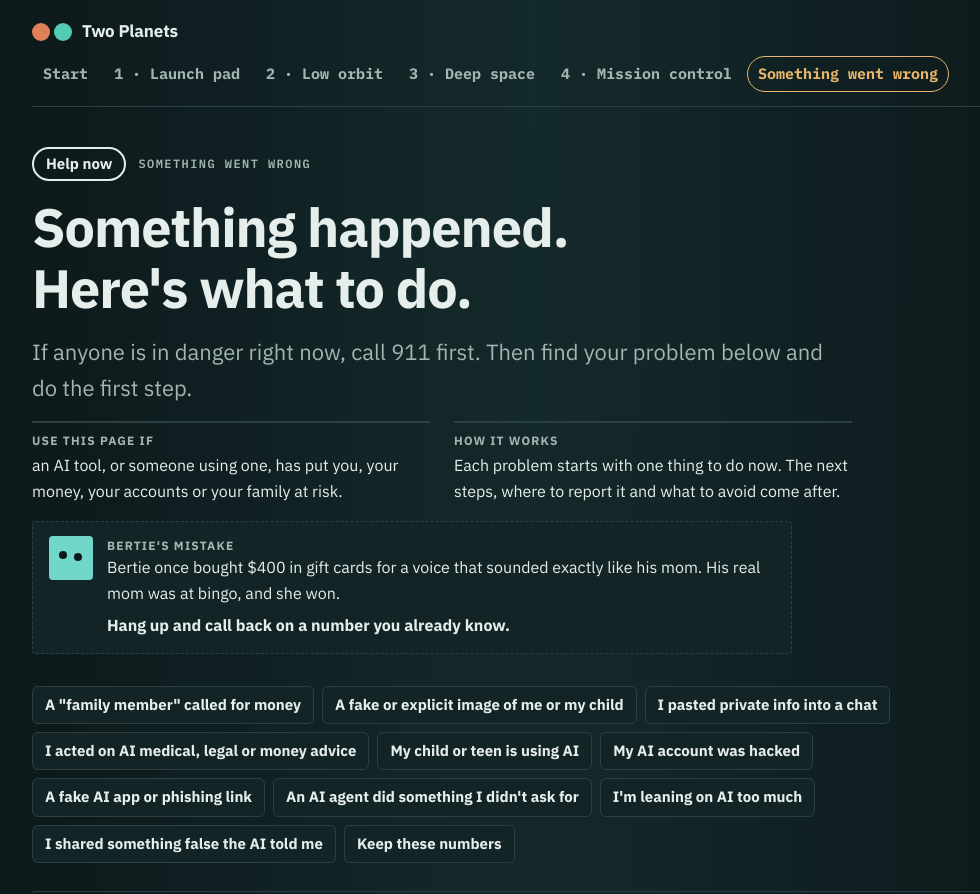
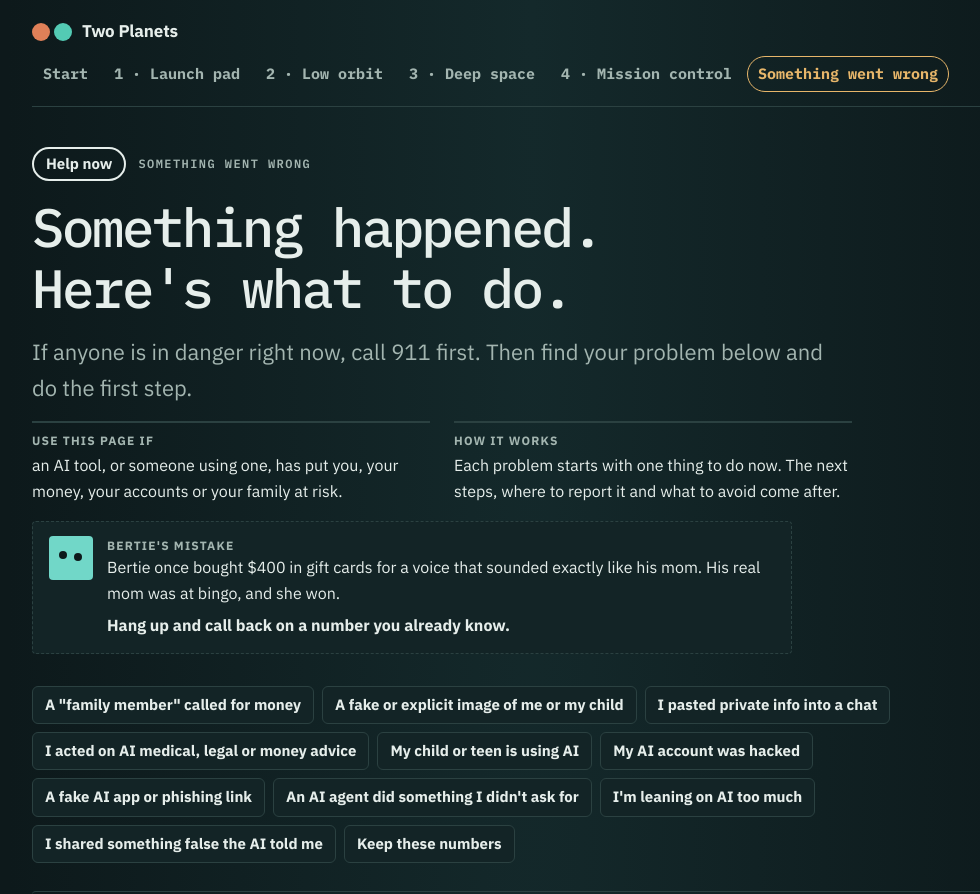
Before and after one commit to dmitrid1718-oss/aiplanets.guide, a plain HTML site: page help.html in a window 1280 px wide. Shown: the top 894 px of the page, without its empty margins (108-1088 px from the left). Drawn offline with Linux system fonts and the light colour scheme; no server answers.

Commit message:
Bring guide headings closer to AINet typography

```diff
--- a/guide.css
+++ b/guide.css
@@ -63,7 +63,7 @@ kbd{border:1px solid var(--line);border-bottom-width:2px;padding:0 5px;border-ra
 .lvl-hero{padding-block:40px 26px;display:grid;gap:16px}
 .lvl-hero .stage{display:flex;align-items:center;gap:12px}
 .lvl-hero .num{font-family:var(--font-display);font-weight:700;font-size:15px;border:2px solid var(--ink);border-radius:999px;padding:3px 12px}
-.lvl-hero h1{font-size:clamp(32px,5.6vw,54px);letter-spacing:-.02em;max-width:18ch}
+.lvl-hero h1{font-family:var(--font-mono);font-size:clamp(32px,5.6vw,54px);font-weight:500;letter-spacing:-.045em;max-width:22ch}
 .lvl-hero .sub{font-size:clamp(19px,2.3vw,22px);color:var(--muted);max-width:60ch}
 .who{display:grid;grid-template-columns:repeat(2,minmax(0,1fr));gap:12px 24px;max-width:820px;font-size:16px}
 .who div{border-top:2px solid var(--line);padding-top:8px;min-width:0}
```
